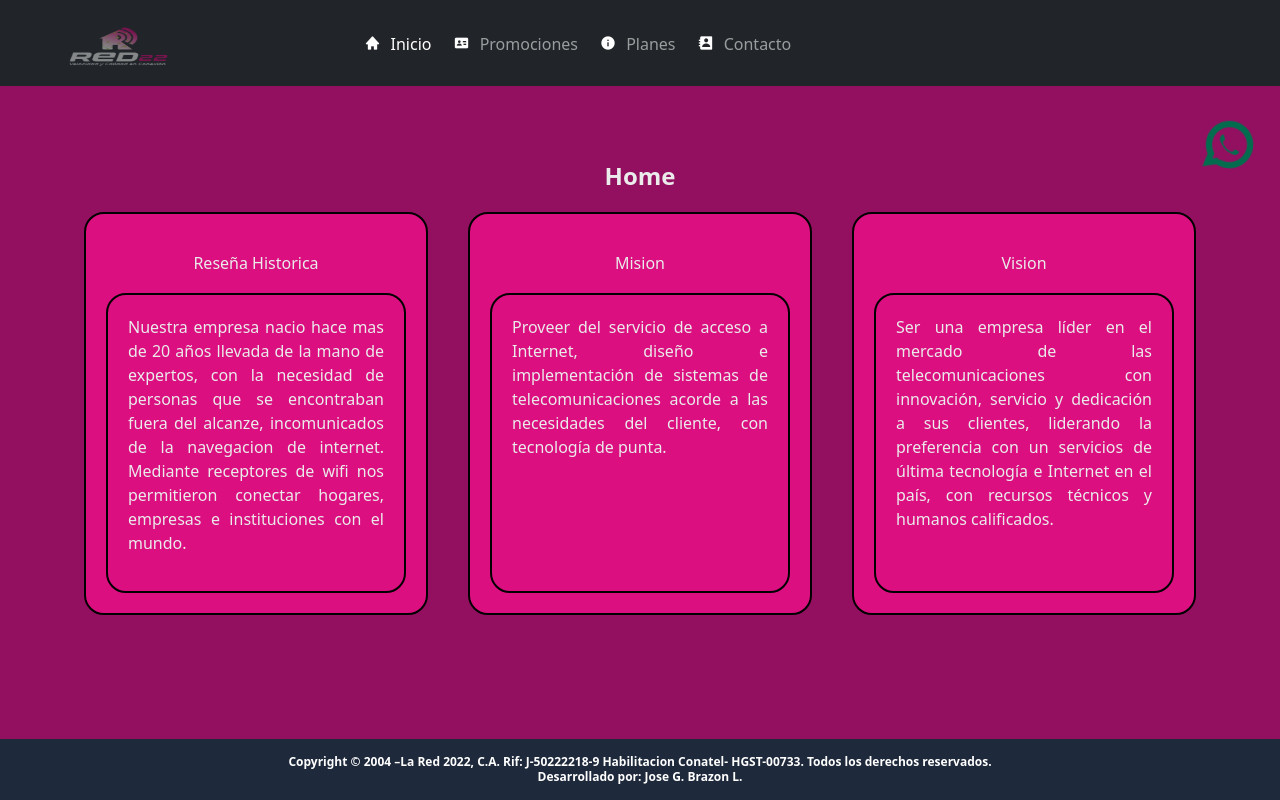
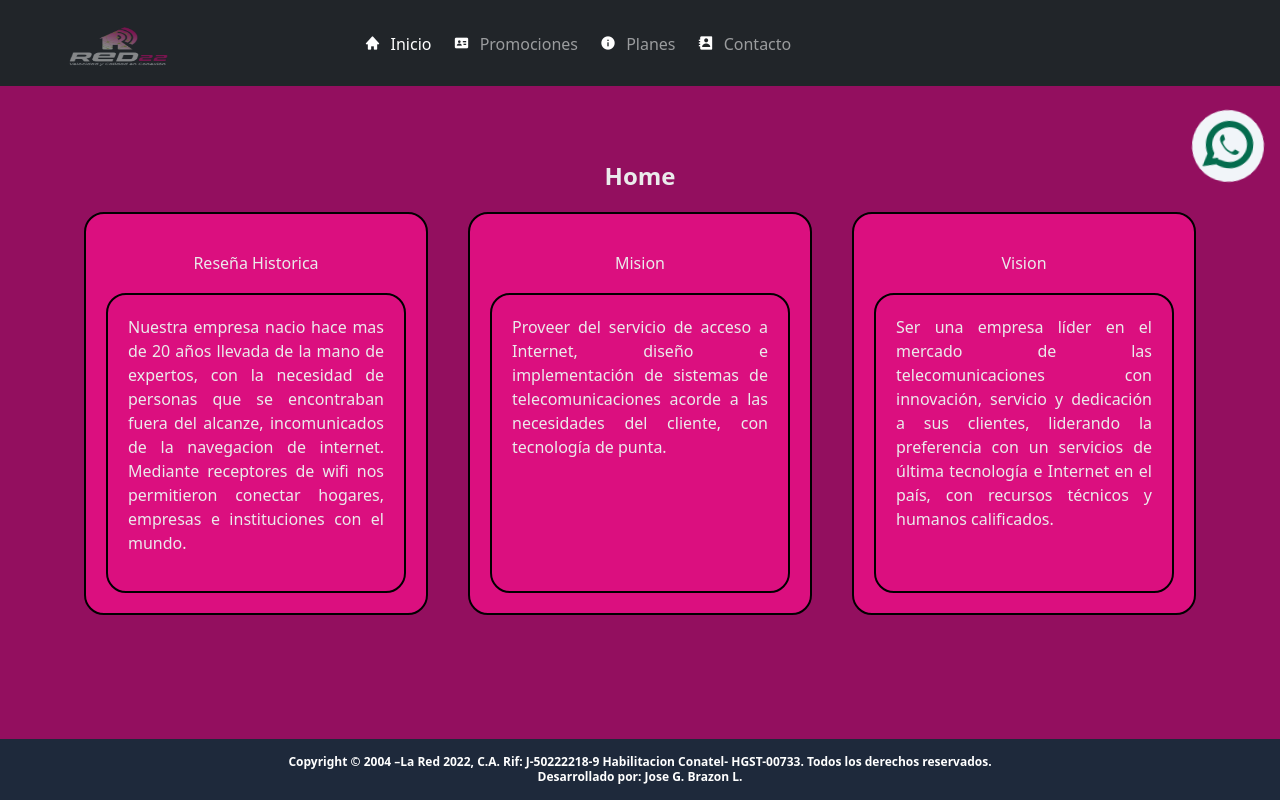
Before and after one commit to brazon84/red22.app, a React (Vite) app: page / in a window 1280 px wide. Built offline with nearby package versions, Linux system fonts and the light colour scheme.

Commit message:
modificacion fondo icon

```diff
--- a/src/components/whatsapp/WhatApp.jsx
+++ b/src/components/whatsapp/WhatApp.jsx
@@ -6,7 +6,7 @@ const WhatApp = () => {
   return (
     <div className="fixed right-0 mt-6 mr-4 z-10">
       <a className="" href={url} target="_blank">
-        <i className="bx bxl-whatsapp bx-tada text-green-700 font-bold text-6xl  hover:text-green-900 hover:bg-lime-700 hover:rounded-full hover:shadow-md hover:shadow-white"></i>
+        <i className="bx bxl-whatsapp bx-tada  text-green-700 font-bold text-6xl bg-slate-100 rounded-full hover:text-green-900 hover:bg-lime-700 hover:rounded-full hover:shadow-md hover:shadow-white"></i>
       </a>
     </div>
   );
```
